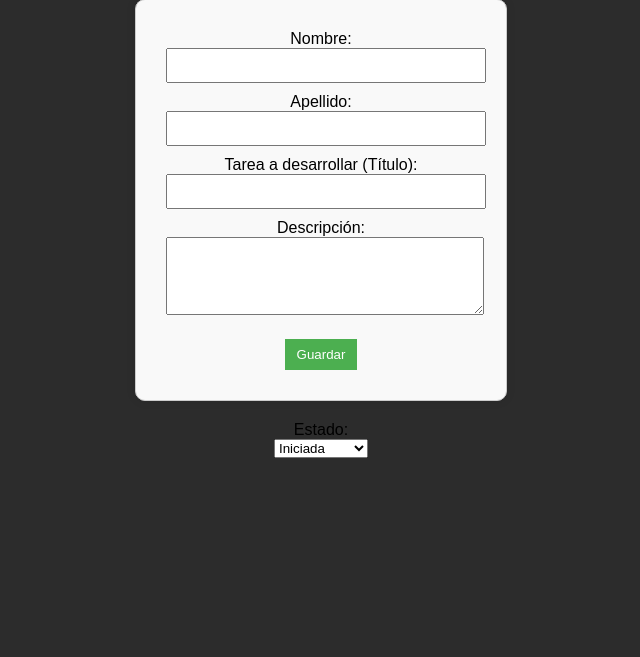
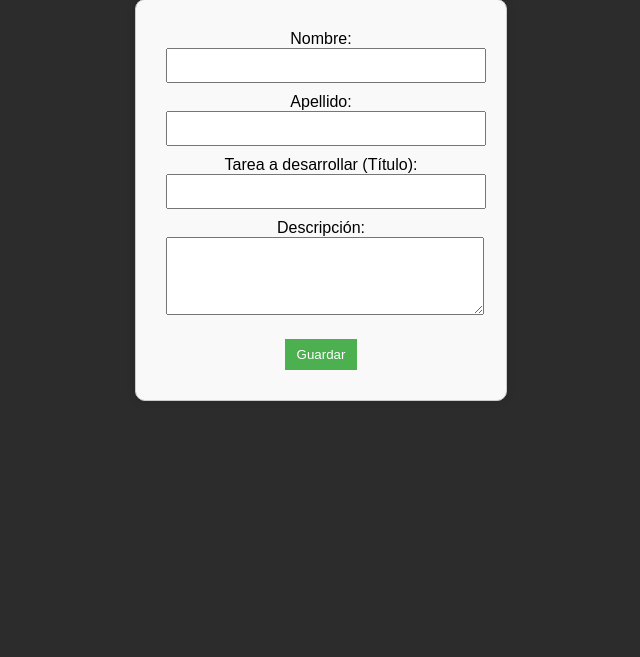
Before and after one commit to gera-s-c/todoApp, a PHP site: page /todoApp-main/crud/create.php in a window 1280 px wide. Shown: the part 89-746 px from the top of the page, without its empty margins (319-959 px from the left). Run offline with PHP 8.4, Linux system fonts and the light colour scheme.

Commit message:
Elimina lines que solo hacian espacio, funciones y lineas que no se utilizan

```diff
--- a/crud/create.php
+++ b/crud/create.php
@@ -2,54 +2,35 @@
 require '../db.php';
 
     $nombre = $apellido = $title = $descripcion = '';
-    $completada = 0;
+    $completada = 1; // Estado por defecto: iniciada
     $success = '';
     $error = '';
-
     if ($_SERVER['REQUEST_METHOD'] === 'POST') {
+        $nombre = trim($_POST['nombre']);
+        $apellido = trim($_POST['apellido']);
         $title = trim($_POST['title']);
-        $estado_input = $_POST['estado'] ?? 'pendiente'; // valor por defecto
-
-        // Convertir estado a 0 o 1
-        if (strtolower($estado_input) === 'completada') {
-            $completed = 1;
-        } else {
-            $completed = 0;
-        }
-
+        $descripcion = trim($_POST['descripcion']);
+        $completada = 1; // Fijamos "Iniciada" por defecto
         if (!$title) {
             $error = 'Por favor completa el título.';
         } else {
-            $sql = "INSERT INTO crud (title, completada) VALUES (?, ?)";
+            $sql = "INSERT INTO crud (nombre, apellido, title, descripcion, completada) VALUES (?, ?, ?, ?, ?)";
             $stmt = $con->prepare($sql);
-
             if ($stmt === false) {
                 $error = "Error en la preparación: " . $con->error;
             } else {
-                $stmt->bind_param("si", $title, $completada);
-
+                $stmt->bind_param("ssssi", $nombre, $apellido, $title, $descripcion, $completada);
                 if ($stmt->execute()) {
                     header('Location: ../index.php');
-                    exit(); // Muy importante para detener la ejecución
+                    exit();
                 } else {
                     $error = "Error al insertar: " . $stmt->error;
                 }
-
                 $stmt->close();
             }
         }
     }
-
-    function estadoTexto($code) {
-            return match($code) {
-                1 => 'Iniciada',
-                2 => 'En proceso',
-                3 => 'Completada',
-                default => 'Desconocido',
-            };
-        }
 ?>
-
 
 <!DOCTYPE html>
 <html lang="es">
@@ -57,7 +38,7 @@
         <meta charset="UTF-8">
         <link rel="stylesheet" href="/build/css/app.css">
         <link rel="preconnect" href="https://fonts.googleapis.com">
-        <title class="nuevo">Crear nueva tarea</title>
+        <title>Crear nueva tarea</title>
         <style>
             body { font-family: Arial; margin: 20px;}
             input[type="text"], textarea { width: 300px; padding: 8px; margin-bottom: 10px;}
@@ -77,34 +58,20 @@
         </style>
     </head>
     <body>
-
         <div class="contenedor-tarea">
             <h2>Crear nueva tarea</h2>
-
             <form method="post" action="create.php" class="cuadro">
                 <label for="nombre">Nombre:</label><br>
                 <input type="text" name="nombre" id="nombre" value="<?= htmlspecialchars($nombre) ?>"><br>
-
                 <label for="apellido">Apellido:</label><br>
                 <input type="text" name="apellido" id="apellido" value="<?= htmlspecialchars($apellido) ?>"><br>
-
                 <label for="title">Tarea a desarrollar (Título):</label><br>
                 <input type="text" name="title" id="title" value="<?= htmlspecialchars($title) ?>"><br>
-
                 <label for="descripcion">Descripción:</label><br>
                 <textarea name="descripcion" id="descripcion" rows="4"><?= htmlspecialchars($descripcion) ?></textarea><br>
-
                 <input type="submit" value="Guardar">
-
             </form>
-        <label for="estado">Estado:</label><br>
-        <select name="estado" id="estado">
-            <option value="1" <?= ($completada == 1) ? 'selected' : '' ?>>Iniciada</option>
-            <option value="2" <?= ($completada == 2) ? 'selected' : '' ?>>En proceso</option>
-            <option value="3" <?= ($completada == 3) ? 'selected' : '' ?>>Completada</option>
-        </select><br>
         </div>
-
         <div class="msg">
             <?php if ($error): ?>
                 <p class="error"><?= $error ?></p>
@@ -112,6 +79,5 @@
                 <p class="success"><?= $success ?></p>
             <?php endif; ?>
         </div>
-
     </body>
 </html>
```
Lines whose indentation alone changed are shown as unchanged.
